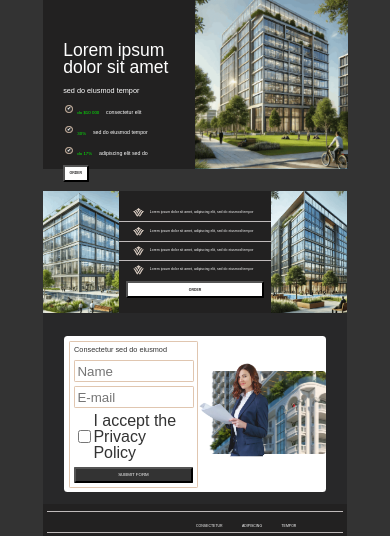
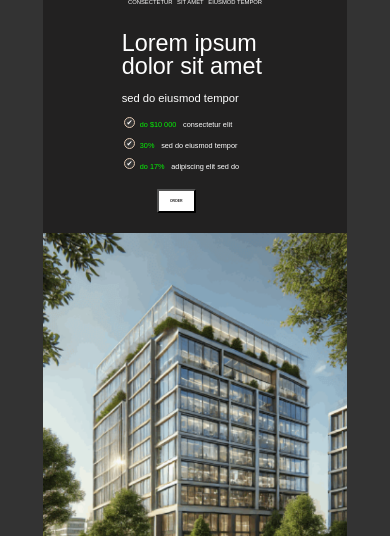
Before and after one commit to gumirus/Test_MST, a plain HTML site: page index.html in a window 390 px wide. Shown: the part 56-592 px from the top of the page. Drawn offline with Linux system fonts and the light colour scheme.

Commit message:
add media for adaptive images

```diff
--- a/css/style.css
+++ b/css/style.css
@@ -20,14 +20,6 @@ body {
   color: var(--white);
 }
 
-.grid-container-hero {
-  display: grid;
-  grid-template-columns: 1fr 1fr;
-  max-width: 78.125vw;
-  height: 31.4141vw;
-  overflow: visible;
-}
-
 header {
   grid-column: 1 / 2;
   display: flex;
@@ -38,6 +30,7 @@ header {
   top: 0;
   z-index: 1000;
   transition: background-color 0.3s;
+  padding: 1vw 2vw;
 }
 
 .header-small {
@@ -53,7 +46,7 @@ nav ul {
   display: flex;
   flex-wrap: wrap;
   justify-content: center;
-  margin-left: 11.25vw;
+  margin-left: 0;
 }
 
 nav li {
@@ -104,6 +97,15 @@ h2 {
   margin-bottom: 1.5vw;
 }
 
+.container-hero {
+  display: grid;
+  grid-template-columns: 1fr 1fr;
+  max-width: 78.125vw;
+  height: 31.4141vw;
+  overflow: visible;
+  height: auto;
+}
+
 .hero-info {
   grid-column: 1 / 2;
   grid-row: 1 / 2;
@@ -133,7 +135,7 @@ h2 {
 
 .hero-photo-right img {
   position: absolute;
-  /* width: 100%; */
+  width: 100%;
   height: 51.9vw;
   object-fit: cover;
 }
@@ -198,14 +200,14 @@ h2 {
 .grid-container {
   display: grid;
   grid-template-columns: 1fr 2fr 1fr;
-  margin-top: 26vw;
+  margin-top: 6vw;
   max-width: 78.125vw;
-  height: 31.4141vw;
+  height: auto;
 }
 
 .photo-left img,
 .photo-right img {
-  max-width: 100%;
+  width: 100%;
   height: 31.4141vw;
   object-fit: cover;
 }
@@ -355,16 +357,18 @@ hr {
   height: auto;
   object-fit: cover;
   border-radius: 0.9vw;
+  height: 23vw;
 }
 
 .image-box .woman {
   position: absolute;
   top: 61%;
   left: 34%;
+  height: 35.5vw;
   transform: translate(-50%, -50%);
-  width: 25vw;
+  width: 27vw;
   z-index: 2;
-  clip-path: polygon(0 0, 100% 0, 100% 76%, 0 76%);
+  clip-path: polygon(0 0, 100% 0, 100% 76%, 0 75.4%);
 }
 
 .footer {
@@ -443,3 +447,247 @@ footer button:hover {
 .privacy-policy {
   margin: 0 0.6vw;
 }
+
+.nav-menu {
+  display: flex;
+  gap: 2vw;
+  margin-left: 11.25vw;
+}
+
+.nav-menu a {
+  color: var(--white);
+  text-decoration: none;
+  text-transform: uppercase;
+  font-size: 0.9vw;
+  position: relative;
+  padding: 0.5vw 0;
+  margin: 0 0.6vw;
+}
+
+.nav-menu a::after {
+  content: '';
+  position: absolute;
+  bottom: -0.15vw;
+  left: 0;
+  width: 0;
+  height: 0.075vw;
+  background: var(--grey);
+  transition: width 0.3s ease;
+}
+
+.footer {
+  background: var(--black);
+  padding: 3vw 5%;
+}
+
+.footer-bottom {
+  display: flex;
+  justify-content: space-between;
+  align-items: center;
+  margin-top: 2vw;
+}
+
+@media (max-width: 854px) {
+  body {
+    width: 100vw;
+    margin: 0 auto;
+    min-height: 100vh;
+  }
+
+  .header {
+    flex-direction: column;
+    padding: 5vw;
+  }
+
+  .nav-menu {
+    flex-direction: column;
+    gap: 3vw;
+  }
+
+  .hero-info h2 {
+    font-size: 8vw;
+  }
+
+  .footer-bottom {
+    flex-direction: column;
+    gap: 5vw;
+  }
+
+  .grid-container {
+    grid-template-columns: 1fr;
+  }
+
+  .hero-info h2 {
+    font-size: 6vw;
+  }
+
+  .photo-left img,
+  .photo-right img {
+    width: 100%;
+    height: 100vw;
+    object-fit: cover;
+    padding: 3vw 0;
+  }
+
+  .content-center {
+    height: 80vw;
+    padding: 3vw 0;
+    margin: 3vw 0;
+  }
+
+  .content-center div {
+    display: flex;
+    align-items: center;
+    padding: 0.6vw;
+    margin-top: 3.5vw;
+  }
+  .content-center p {
+    font-size: 3vw;
+    padding: 1vw;
+  }
+
+  .content-center img {
+    width: 10vw;
+  }
+
+  .content-center button {
+    padding: 3vw;
+    margin-top: 3vw;
+    font-size: 3vw;
+  }
+
+  .contact-container {
+    flex-direction: column;
+    height: 139vw;
+  }
+
+  .contact-container img {
+    width: 2vw;
+  }
+
+  .form-box {
+    flex-direction: column;
+    width: 61vw;
+    height: 64vw;
+  }
+
+  .form-box h2 {
+    font-size: 4vw;
+  }
+  .form-box input[type='text'],
+  .form-box input[type='email'] {
+    padding: 1.5vw;
+    margin-right: 2vw;
+  }
+
+  .form-box label {
+    font-size: 3vw;
+    margin-top: 5vw;
+  }
+
+  form {
+    margin-top: 7vw;
+    height: 64vw;
+  }
+
+  .form-box button {
+    padding: 3vw;
+    margin-top: 7vw;
+    font-size: 2vw;
+  }
+
+  .image-box img {
+    width: 100%;
+    padding-top: 1vw;
+    height: auto;
+    object-fit: cover;
+    border-radius: 0.9vw;
+    padding-top: 22vw;
+  }
+
+  .image-box .woman {
+    position: absolute;
+    top: 62%;
+    left: 44%;
+    transform: translate(-50%, -50%);
+    width: 67vw;
+    z-index: 2;
+    clip-path: polygon(0 0, 100% 0, 100% 74.6%, 0 74.6%);
+    height: 84vw;
+  }
+
+  .container-hero {
+    grid-template-columns: 1fr;
+    grid-template-rows: auto auto;
+  }
+
+  .hero-photo-right {
+    grid-column: 1 / -1;
+    grid-row: 2 / 3;
+  }
+
+  .hero-photo-right img {
+    position: relative;
+    height: auto;
+  }
+
+  .hero-photo-right img {
+    width: 100%;
+    height: auto;
+  }
+
+  .hero-info {
+    padding: 5vw;
+  }
+
+  .hero-photo-right img {
+    height: auto;
+  }
+
+  header p {
+    flex-direction: column;
+    align-items: center;
+    font-size: 6vw;
+  }
+
+  nav a {
+    font-size: 1.5vw;
+  }
+
+  header img {
+    width: 20vw;
+  }
+
+  .hero-info {
+    grid-column: 1;
+    grid-row: 1;
+    padding: 1.25vw 2.125vw 20.12vw 20.25vw;
+    background-color: var(--black);
+    position: relative;
+  }
+  .hero-info p {
+    font-size: 2.875vw;
+    padding: 2.125vw 0;
+  }
+
+  .hero-info strong {
+    font-size: 1.875vw;
+    padding: 2.125vw 0;
+  }
+  .hero-info span {
+    font-size: 1.875vw;
+    padding: 2.125vw 0;
+  }
+
+  .checkbox {
+    width: 2.35vw;
+    height: 2.35vw;
+  }
+
+  .hero-info .btn {
+    width: 10vw;
+    padding: 2vw;
+    margin-top: 3.9vw;
+    margin-left: 9vw;
+  }
+}
--- a/index.html
+++ b/index.html
@@ -22,7 +22,7 @@
       </nav>
     </header>
 
-    <main class="grid-container-hero">
+    <main class="container-hero">
       <div class="hero-info">
         <h2>Lorem ipsum <br />dolor sit amet</h2>
         <p>sed do eiusmod tempor</p>
```
